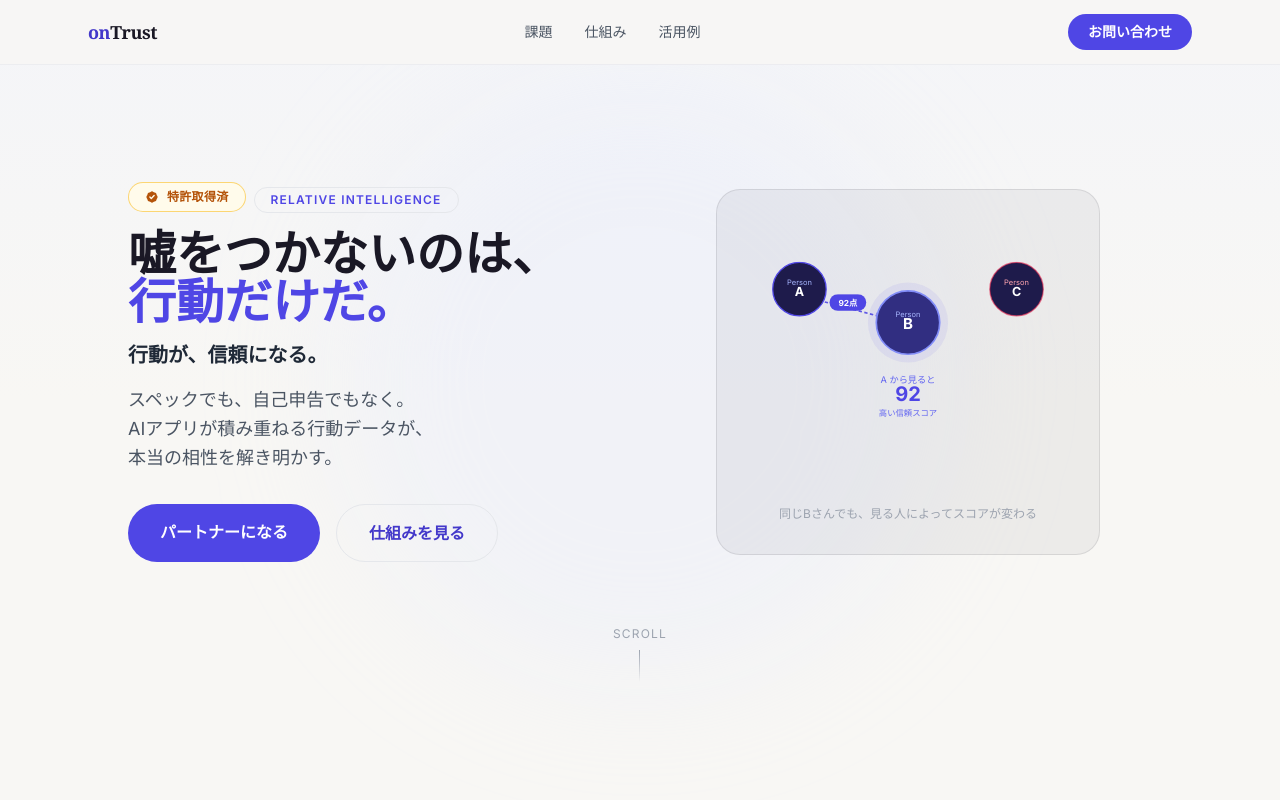
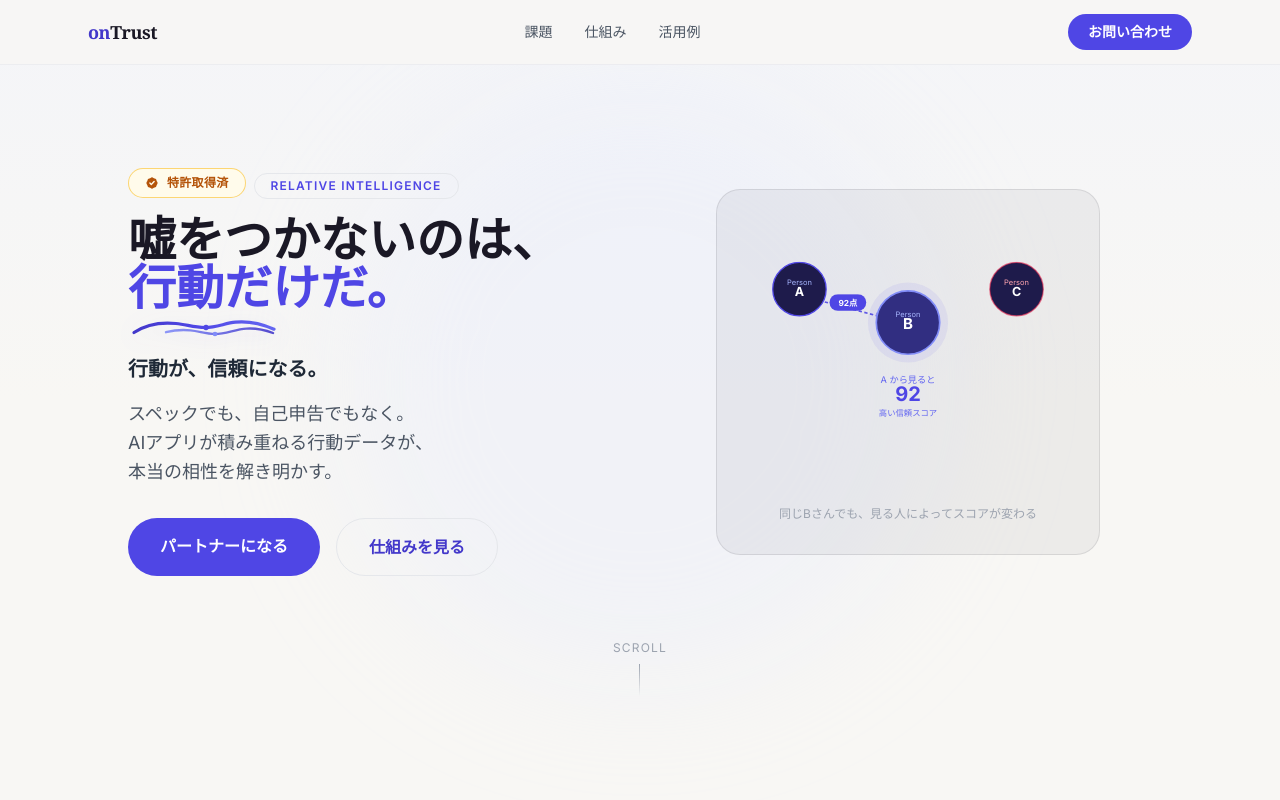
Before and after one commit to Rio2Ryo/ontrust-hp, a Next.js app: page / in a window 1280 px wide. Shown: the top 800 px of the page. Built offline with nearby package versions, Linux system fonts and the light colour scheme.

Commit message:
feat: add generated hero logo mark

```diff
--- a/src/components/Hero.tsx
+++ b/src/components/Hero.tsx
@@ -1,4 +1,5 @@
 import RelativeGraph from "./RelativeGraph";
+import OnTrustMark from "./OnTrustMark";
 
 export default function Hero() {
   return (
@@ -20,10 +21,11 @@ export default function Hero() {
           <p className="inline-block text-xs font-semibold tracking-widest text-trust-600 uppercase mb-4 border border-trust-200 rounded-full px-4 py-1 ml-2">
             Relative Intelligence
           </p>
-          <h1 className="font-serif-jp text-4xl md:text-5xl font-bold text-ink leading-tight mb-4">
+          <h1 className="font-serif-jp text-4xl md:text-5xl font-bold text-ink leading-tight mb-2">
             嘘をつかないのは、<br />
             <span className="text-trust-600">行動だけだ。</span>
           </h1>
+          <OnTrustMark />
           <p className="text-gray-800 text-xl font-semibold mb-4">行動が、信頼になる。</p>
           <p className="text-gray-600 text-lg leading-relaxed mb-8 max-w-md">
             スペックでも、自己申告でもなく。<br />
--- /dev/null
+++ b/src/components/OnTrustMark.tsx
@@ -0,0 +1,42 @@
+export default function OnTrustMark() {
+  return (
+    <div className="flex justify-center md:justify-start mb-4 -mt-1">
+      <svg
+        width="180"
+        height="24"
+        viewBox="0 0 180 24"
+        fill="none"
+        xmlns="http://www.w3.org/2000/svg"
+        aria-label="onTrust logo mark"
+        className="drop-shadow-[0_4px_12px_rgba(79,70,229,0.12)]"
+      >
+        <path
+          d="M6 17.5C18 9.5 33 7 48 8.5C58.5 9.5 66 12.5 77 12.5C88.5 12.5 97 8.2 107.5 7.2C120.5 5.9 134 9 146 14.2"
+          stroke="url(#paint0_linear)"
+          strokeWidth="3.2"
+          strokeLinecap="round"
+        />
+        <path
+          d="M38 17.2C47 15 54 14.6 62.5 15.4C71.5 16.3 78 19 87 19C98 19 107 14.3 118.5 13.6C127.5 13 136.5 14.8 145 18"
+          stroke="url(#paint1_linear)"
+          strokeWidth="2.4"
+          strokeLinecap="round"
+          opacity="0.9"
+        />
+        <circle cx="78" cy="12.5" r="2.7" fill="#4F46E5" />
+        <circle cx="87" cy="19" r="2.3" fill="#818CF8" />
+        <defs>
+          <linearGradient id="paint0_linear" x1="6" y1="12" x2="146" y2="12" gradientUnits="userSpaceOnUse">
+            <stop stopColor="#4338CA" />
+            <stop offset="0.45" stopColor="#4F46E5" />
+            <stop offset="1" stopColor="#6366F1" />
+          </linearGradient>
+          <linearGradient id="paint1_linear" x1="38" y1="16.5" x2="145" y2="16.5" gradientUnits="userSpaceOnUse">
+            <stop stopColor="#818CF8" />
+            <stop offset="1" stopColor="#4338CA" />
+          </linearGradient>
+        </defs>
+      </svg>
+    </div>
+  );
+}
```
